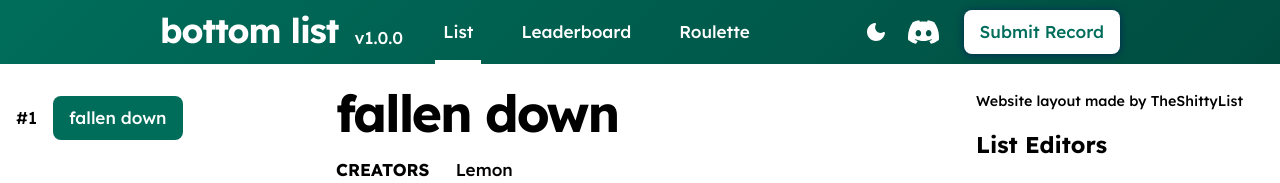
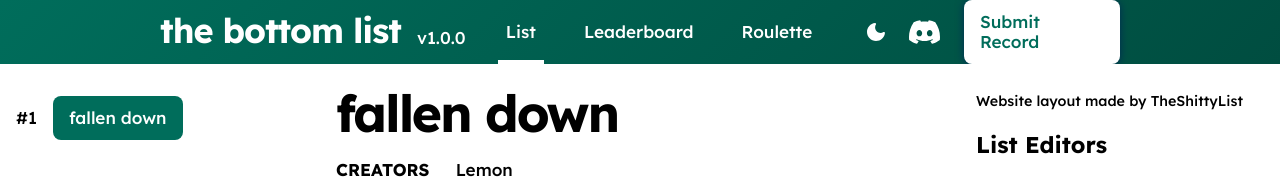
Before and after one commit to iujhojkl/the-bottom-list, a plain HTML site: page index.html in a window 1280 px wide. Shown: the top 183 px of the page. Drawn offline with nearby package versions, Linux system fonts and the light colour scheme.

Commit message:
Update index.html

```diff
--- a/index.html
+++ b/index.html
@@ -3,7 +3,7 @@
     <head>
         <meta charset="UTF-8" />
         <meta name="viewport" content="width=1024" />
-        <title>bottom list</title>
+        <title>the bottom list</title>
 
         <!-- Replace your server icon by uploading an image file named "list_icon.png"-->
         <link rel="icon" href="/list_icon.png" />
@@ -37,7 +37,7 @@
     <body id="app">
         <header :class="{ dark: store.dark }">
             <div class="logo">
-                <h2>bottom list</h2>
+                <h2>the bottom list</h2>
                 <p>v1.0.0</p>
             </div>
             <nav class="nav">
```
